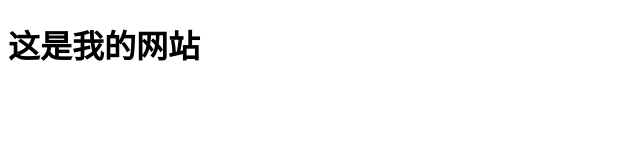
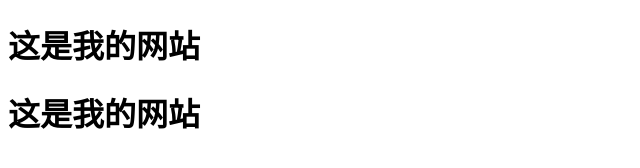
Before and after one commit to lgs198722/lgs198722-github.io, a plain HTML site: page index.html in a window 1280 px wide. Shown: the whole page, without its empty margins (0-640 px from the left). Drawn offline with Linux system fonts and the light colour scheme.

Commit message:
第二次提交

```diff
--- a/index.html
+++ b/index.html
@@ -7,5 +7,5 @@
 </head>
 <body>
  <h1>这是我的网站</h1>
+ <h1>这是我的网站</h1>
 </body>
-</html>
```
